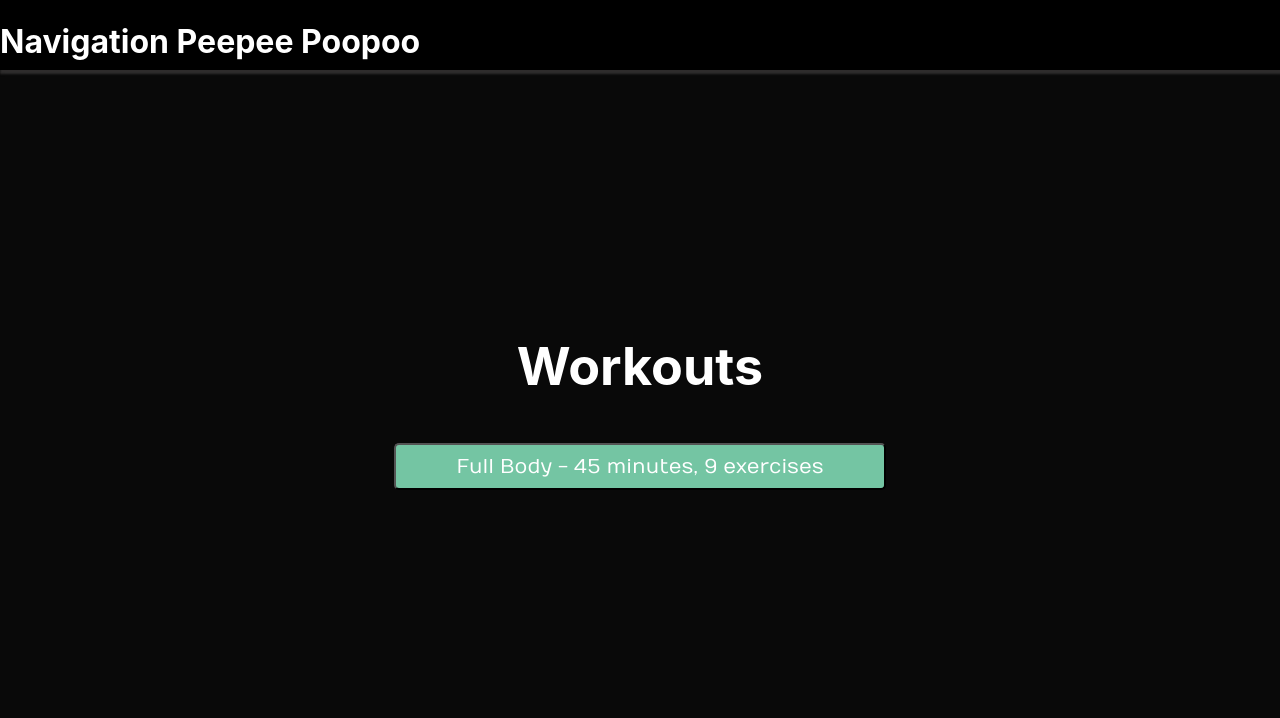
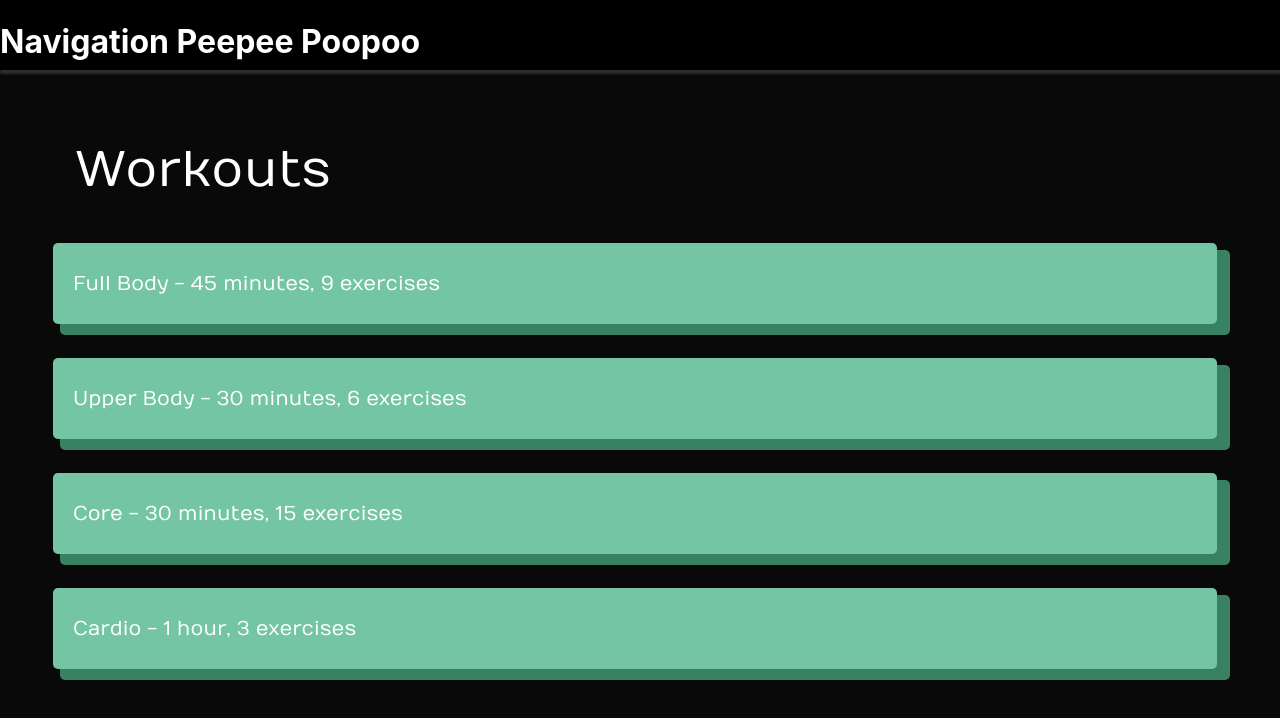
Before and after one commit to skyleapa/Yudo, a React (Create React App) app in the folder client/: page / in a window 1280 px wide. Shown: the top 718 px of the page. Built offline with nearby package versions, Linux system fonts and the light colour scheme.

Commit message:
buttons in progress

```diff
--- a/client/src/components/ui/Workouts.css
+++ b/client/src/components/ui/Workouts.css
@@ -1,10 +1,58 @@
+.header {
+  font-family: Numans;
+  color: #ffffff;
+  text-align: left;
+  font-size: 50px;
+  padding: 20px;
+}
+
+.primary-button-container {
+  position: relative;
+  display: block;
+  left: 5px;
+  width: 1110px;
+  height: 25px;
+  margin-top: 30px;
+  padding: 30px;
+  background-color: #398163;
+  border-radius: 5px;
+  box-shadow: 0 0 8px 0 398163 (0, 0, 0, 0.25);
+}
+
+.primary-button {
+  display: block;
+  height: 81px;
+  width: 1164px;
+  background-color: #74c5a3;
+  border: solid #74c5a3;
+  border-width: 0 10px;
+  color: #ffffff;
+  font-size: 20px;
+  margin: -37px 0px -25px -37px;
+  padding: 15px;
+  padding-left: 10px;
+  transition: transform 0.15s;
+}
+
+.primary-button:active {
+  transform: translateY(8px) translateX(9px);
+}
+
+button:focus {
+  outline: none;
+}
+
+.button:hover {
+  background-color: #bdd1be;
+}
+
 button {
   background-color: #74c5a3;
   color: white;
-  font-size: 20px;
   padding: 10px 60px;
   border-radius: 5px;
   margin: 10px 0px;
   cursor: pointer;
   font-family: Numans;
+  text-align: left;
 }
--- a/client/src/components/ui/Workouts.js
+++ b/client/src/components/ui/Workouts.js
@@ -8,11 +8,22 @@ export default function Workouts() {
 
   return (
     <div>
-      <h1>Workouts</h1>
-      <div>
-        <button onClick={panelButton}>
+      <div class="header">Workouts</div>
+      <div class="primary-button-container">
+        <button class="primary-button">
           Full Body - 45 minutes, 9 exercises
         </button>
+      </div>
+      <div class="primary-button-container">
+        <button class="primary-button">
+          Upper Body - 30 minutes, 6 exercises
+        </button>
+      </div>
+      <div class="primary-button-container">
+        <button class="primary-button">Core - 30 minutes, 15 exercises</button>
+      </div>
+      <div class="primary-button-container">
+        <button class="primary-button">Cardio - 1 hour, 3 exercises</button>
       </div>
     </div>
   );
```
